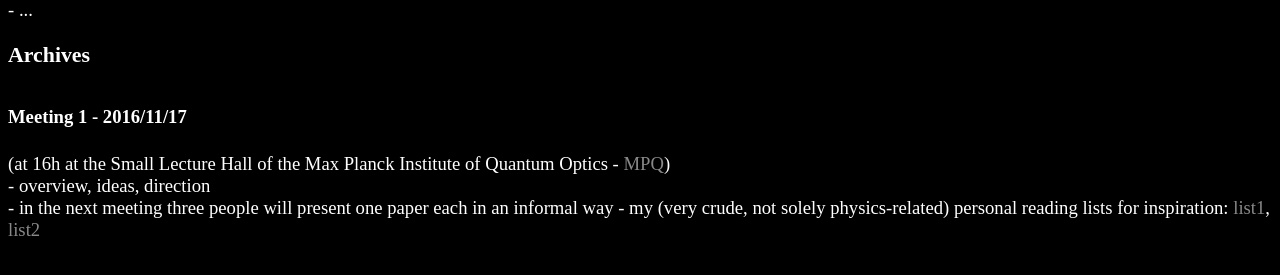
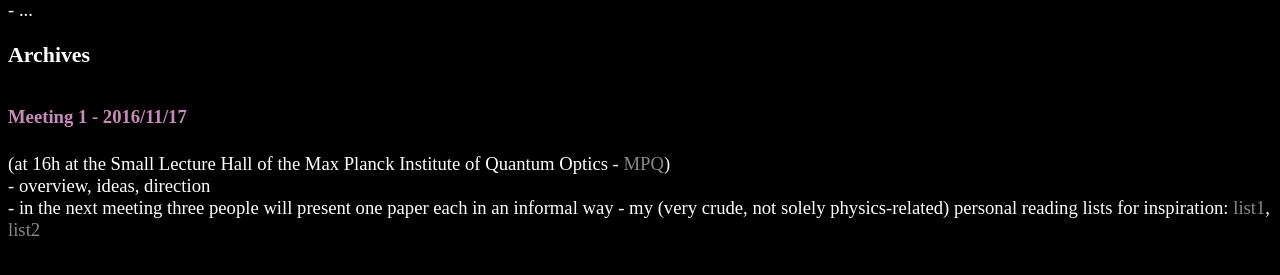
Before and after one commit to Shaidil/shaidil.github.io, a Jekyll site: the page questionable.html, which Jekyll copies as it is, in a window 1280 px wide. Shown: the part 529-804 px from the top of the page. Built offline with Jekyll 4.4.1, drawn with Linux system fonts in a browser that asks for light colours; some web fonts are replaced.

Commit message:
Update questionable.html

```diff
--- a/questionable.html
+++ b/questionable.html
@@ -36,7 +36,7 @@ If you'd like to join us, or if you have any ideas or suggestions for the club,
 
 <h3 id="archives">Archives</h3>
 	  <p>
-	    <h4 id="meet1">Meeting 1 - 2016/11/17</h4>
+	    <h4 id="meet1" class="highlight">Meeting 1 - 2016/11/17</h4>
 	    (at 16h at the Small Lecture Hall of the Max Planck Institute of Quantum Optics - <a href="http://www.mpq.mpg.de/">MPQ</a>)<br>
 	    - overview, ideas, direction<br>
 	    - in the next meeting three people will present one paper each in an informal way
```
